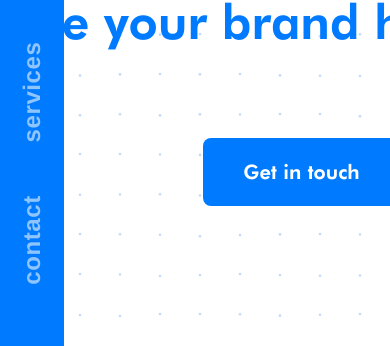
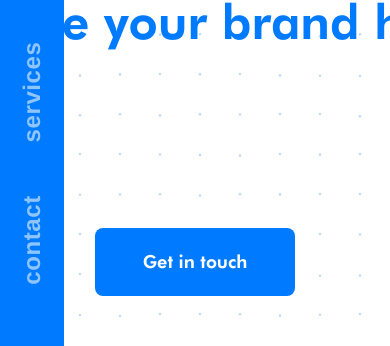
Before and after one commit to gabrielsaban/consultico-marketing-site, a Next.js app: page / in a window 390 px wide. Shown: the part 478-824 px from the top of the page. Built offline with nearby package versions, Linux system fonts and the light colour scheme.

Commit message:
Responsive button, update hover

```diff
--- a/src/components/HeroCTA.tsx
+++ b/src/components/HeroCTA.tsx
@@ -8,22 +8,32 @@ export default function HeroCTA({
   hoverWidth = '260px',
   className = '',
   position = 'hero',
+  targetId,
 }: {
   text?: string;
   width?: string;
   hoverWidth?: string;
   className?: string;
-  position?: 'hero' | 'stats';
+  position?: 'hero' | 'stats' | 'team';
+  targetId?: string;
 }) {
-  // hover/stretch variants remain unchanged
+  // Responsive base widths: hero scales with viewport so it feels consistent across screens
+  const responsiveWidth = position === 'hero' ? 'clamp(200px, 22vmin, 360px)' : width;
+  const responsiveHoverWidth = position === 'hero' ? 'clamp(240px, 26vmin, 420px)' : hoverWidth;
+
   const btnVariants = {
-    rest: { width, scale: 1, backgroundColor: '#007BFF' },
-    hover: { width: hoverWidth, scale: 1.05, backgroundColor: '#0260c4' },
+    rest: { width: responsiveWidth, scale: 1, backgroundColor: '#007BFF' },
+    hover: { width: responsiveHoverWidth, scale: 1.05, backgroundColor: '#0260c4' },
   };
 
   const arrowVariants = {
     rest: { x: -20, opacity: 0 },
-    hover: { x: 0,   opacity: 1 },
+    hover: { x: 12,  opacity: 1 },
+  };
+
+  const labelVariants = {
+    rest: { x: 0 },
+    hover: { x: -20 },
   };
 
   // wrapper variants only need hidden/visible without transition
@@ -32,13 +42,23 @@ export default function HeroCTA({
     visible: { opacity: 1, y: 0 },
   };
 
+  const handleClick = () => {
+    if (!targetId) return;
+    const el = document.getElementById(targetId);
+    if (el) {
+      el.scrollIntoView({ behavior: 'smooth', block: 'start' });
+    }
+  };
+
   return (
     <motion.div
       // positioning same as before
       className={`${
         position === 'hero'
-          ? 'absolute bottom-40 left-7/9 -translate-x-1/2 flex justify-start'
-          : 'flex justify-end'
+          ? 'absolute bottom-[18vmin] xl:bottom-[16vmin] 2xl:bottom-[14vmin] left-1/2 -translate-x-1/2 flex justify-start'
+          : position === 'team'
+            ? 'flex justify-end'
+            : 'flex justify-center'
       } ${className}`}
       variants={wrapperVariants}
       initial="hidden"
@@ -54,24 +74,28 @@ export default function HeroCTA({
         className="
           relative
           text-white font-futura font-semibold
-          text-xl
-          py-5 px-10
+          text-lg md:text-xl xl:text-2xl
+          py-5 px-12 xl:py-6 xl:px-14
           rounded-lg
           overflow-hidden
           whitespace-nowrap
-          text-left
+          text-center
+          flex items-center justify-center
         "
         variants={btnVariants}
         initial="rest"
         whileHover="hover"
         animate="rest"
         transition={{ duration: 0.3, ease: 'easeOut' }}
+        onClick={handleClick}
       >
-        <span className="relative z-10">{text}</span>
+        <motion.span className="relative z-10" variants={labelVariants}>
+          {text}
+        </motion.span>
 
-        <motion.span
-          className="
-            absolute right-6 top-1/2 transform -translate-y-1/2
+          <motion.span
+            className="
+            absolute right-6 xl:right-10 top-1/2 -translate-y-1/2
             text-2xl
           "
           variants={arrowVariants}
```
